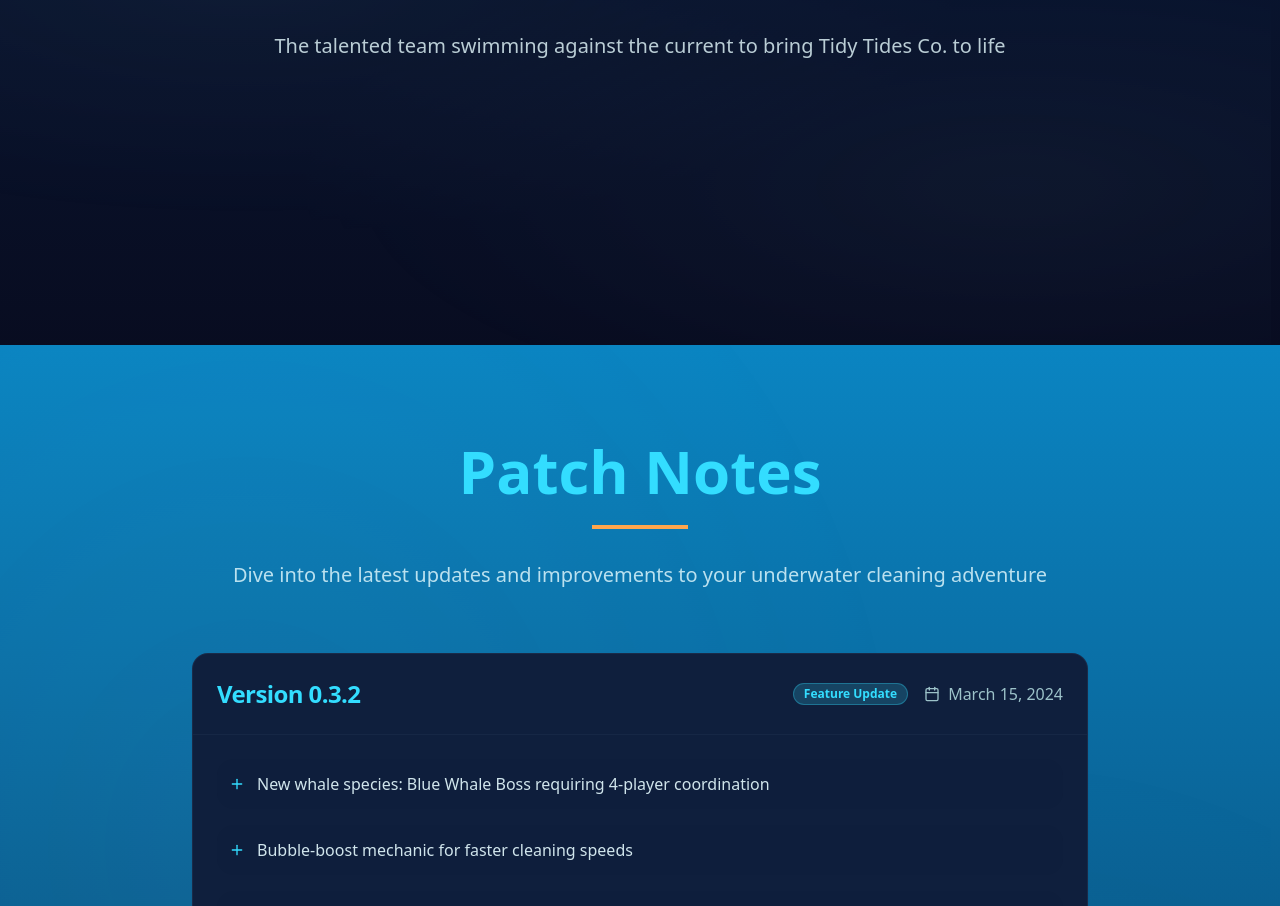
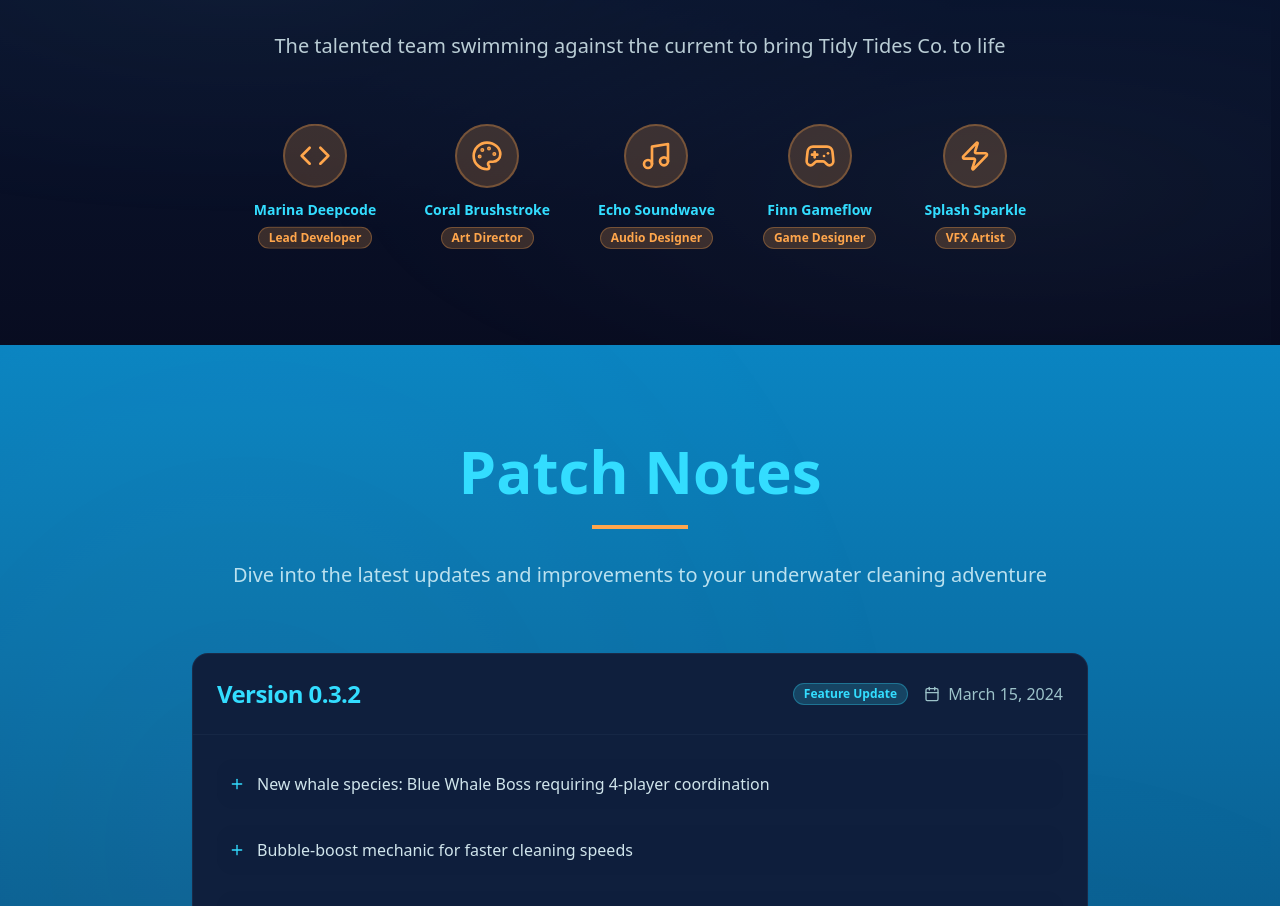
Before and after one commit to SeanPlet/TidyTidesOfficialWebsite, a React (Vite) app: page / in a window 1280 px wide. Shown: the part 2180-3086 px from the top of the page. Built offline with nearby package versions, Linux system fonts and the light colour scheme.

Commit message:
Reverted to commit bf31fc3752c2587ec952eb5caf2e4ae02d9f52a8

```diff
--- a/src/components/TeamSection.tsx
+++ b/src/components/TeamSection.tsx
@@ -51,26 +51,21 @@ const TeamSection = () => {
 
         {/* Team Grid - Single Row */}
         <div className="flex flex-wrap justify-center gap-8 lg:gap-12">
-          {teamMembers.map((member, index) => <div
-            key={index}
-            className="flex flex-col items-center space-y-3 float-gentle opacity-0 animate-fade-in hover:scale-105 transition-all duration-500"
-            style={{
-              animationDelay: `${index * 0.3}s`,
-              animationFillMode: 'forwards'
-            }}
-          >
+          {teamMembers.map((member, index) => <div key={index} className="flex flex-col items-center space-y-3 float-gentle" style={{
+          animationDelay: `${index * 0.2}s`
+        }}>
               <div className="relative">
-                <div className="w-16 h-16 bg-accent/20 rounded-full flex items-center justify-center border-2 border-accent/30 hover:border-accent/60 hover:shadow-lg hover:shadow-accent/20 transition-all duration-300">
-                  <member.icon className="h-8 w-8 text-accent transition-transform duration-300 hover:scale-110" />
+                <div className="w-16 h-16 bg-accent/20 rounded-full flex items-center justify-center border-2 border-accent/30 hover:border-accent/60 transition-colors">
+                  <member.icon className="h-8 w-8 text-accent" />
                 </div>
 
               </div>
 
               <div className="text-center">
-                <h3 className="text-sm font-semibold text-primary mb-1 transition-colors duration-300 hover:text-accent">
+                <h3 className="text-sm font-semibold text-primary mb-1">
                   {member.name}
                 </h3>
-                <Badge className="bg-accent/20 text-accent border-accent/30 text-xs hover:bg-accent/30 transition-colors duration-300">
+                <Badge className="bg-accent/20 text-accent border-accent/30 text-xs">
                   {member.role}
                 </Badge>
               </div>
```
